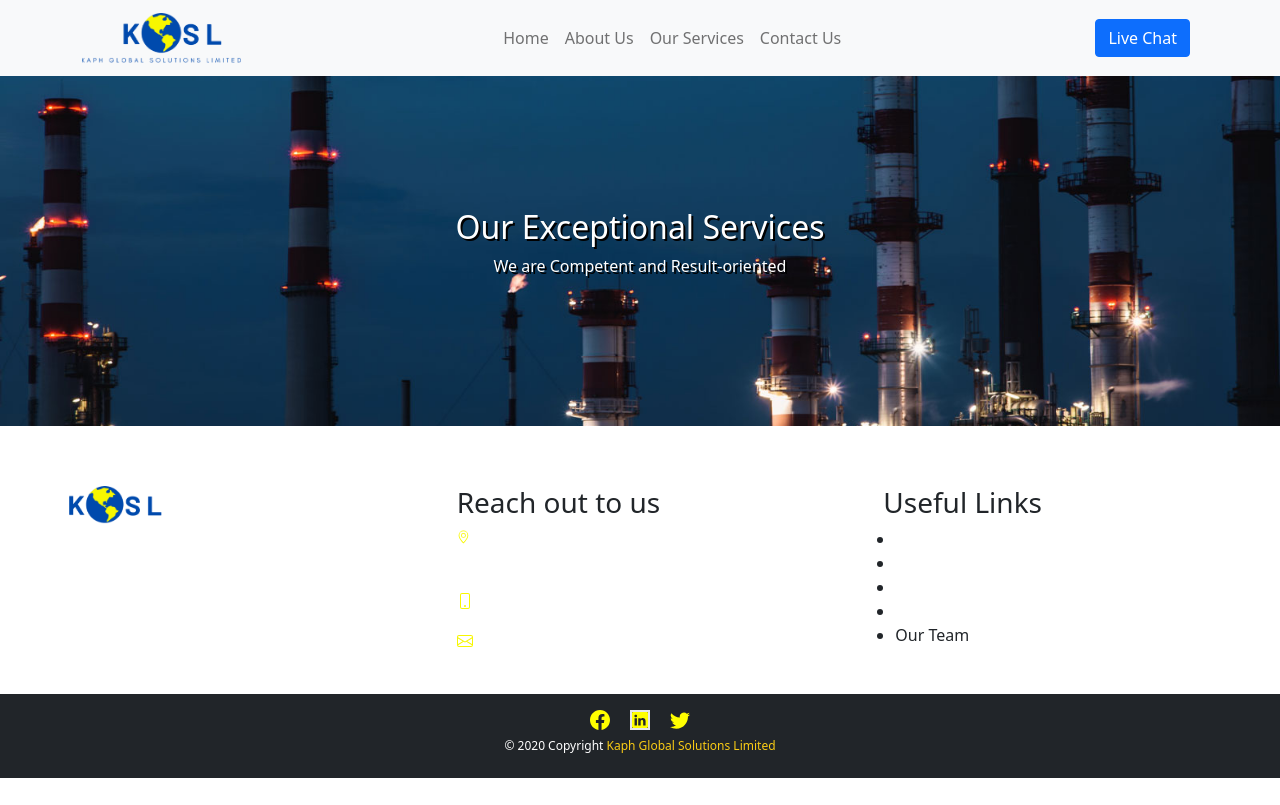
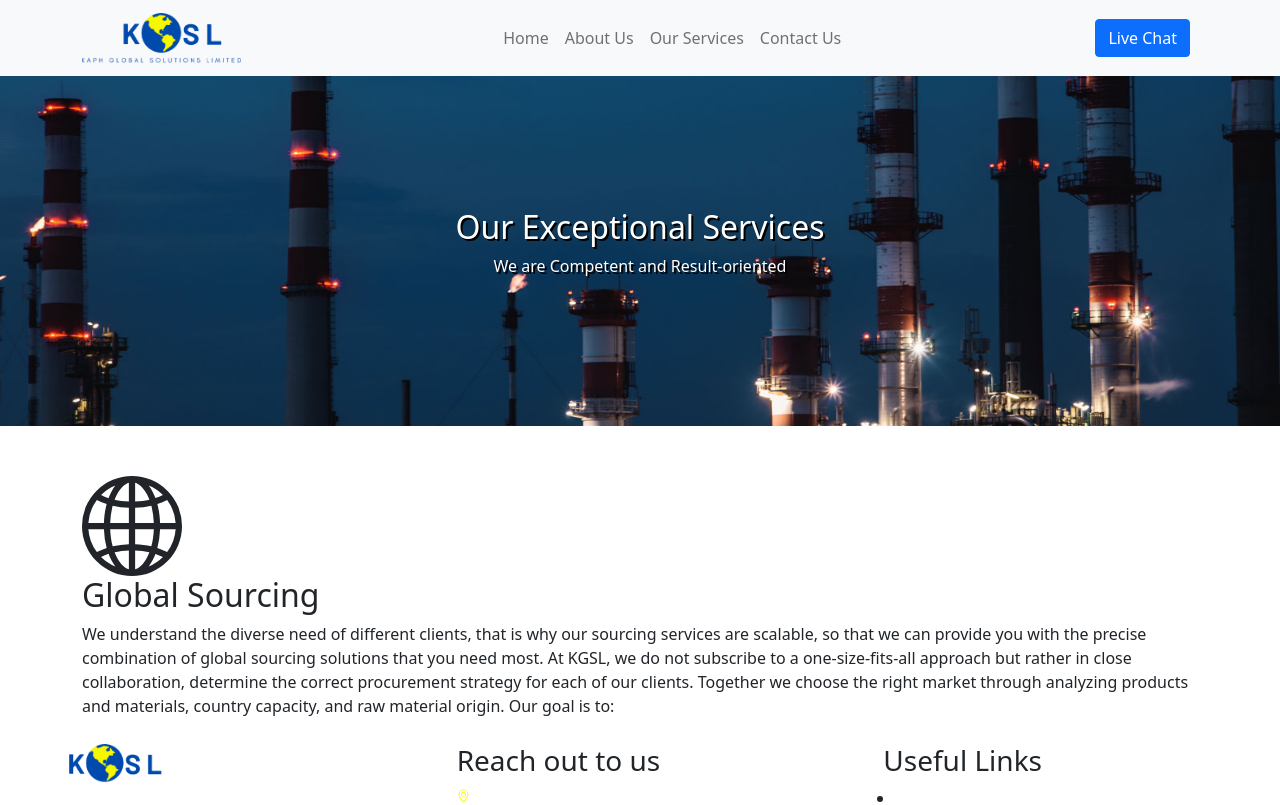
Before and after one commit to joseph-anselm/kaph, a Next.js app: page /services in a window 1280 px wide. Shown: the top 805 px of the page. Built offline with nearby package versions, Linux system fonts and the light colour scheme.

Commit message:
ABout us fix commit

```diff
--- a/pages/index.js
+++ b/pages/index.js
@@ -35,7 +35,7 @@ export default function Home() {
                 className="flex justify-center m-auto pb-4 hover:animate-bounce"
               />
               <h2>
-                We Are <span className="text-blue-900">KGLS</span>{" "}
+                We Are <span className="text-blue-900">KGSL</span>{" "}
               </h2>
             </div>
             <p>
--- a/pages/services.js
+++ b/pages/services.js
@@ -26,8 +26,22 @@ export default function services() {
     <div className={styles.section1}>
       <Container>
         <Row>
-          <Col xs={12} md={6}>
-            <img />
+          <Col xs={12} md={12}>
+            <div>
+              <Icon.Globe2 size={100} />
+              <h2>Global Sourcing</h2>
+              <p>
+                We understand the diverse need of different clients, that is why
+                our sourcing services are scalable, so that we can provide you
+                with the precise combination of global sourcing solutions that
+                you need most. At KGSL, we do not subscribe to a
+                one-size-fits-all approach but rather in close collaboration,
+                determine the correct procurement strategy for each of our
+                clients. Together we choose the right market through analyzing
+                products and materials, country capacity, and raw material
+                origin. Our goal is to:
+              </p>
+            </div>
           </Col>
         </Row>
       </Container>
```
